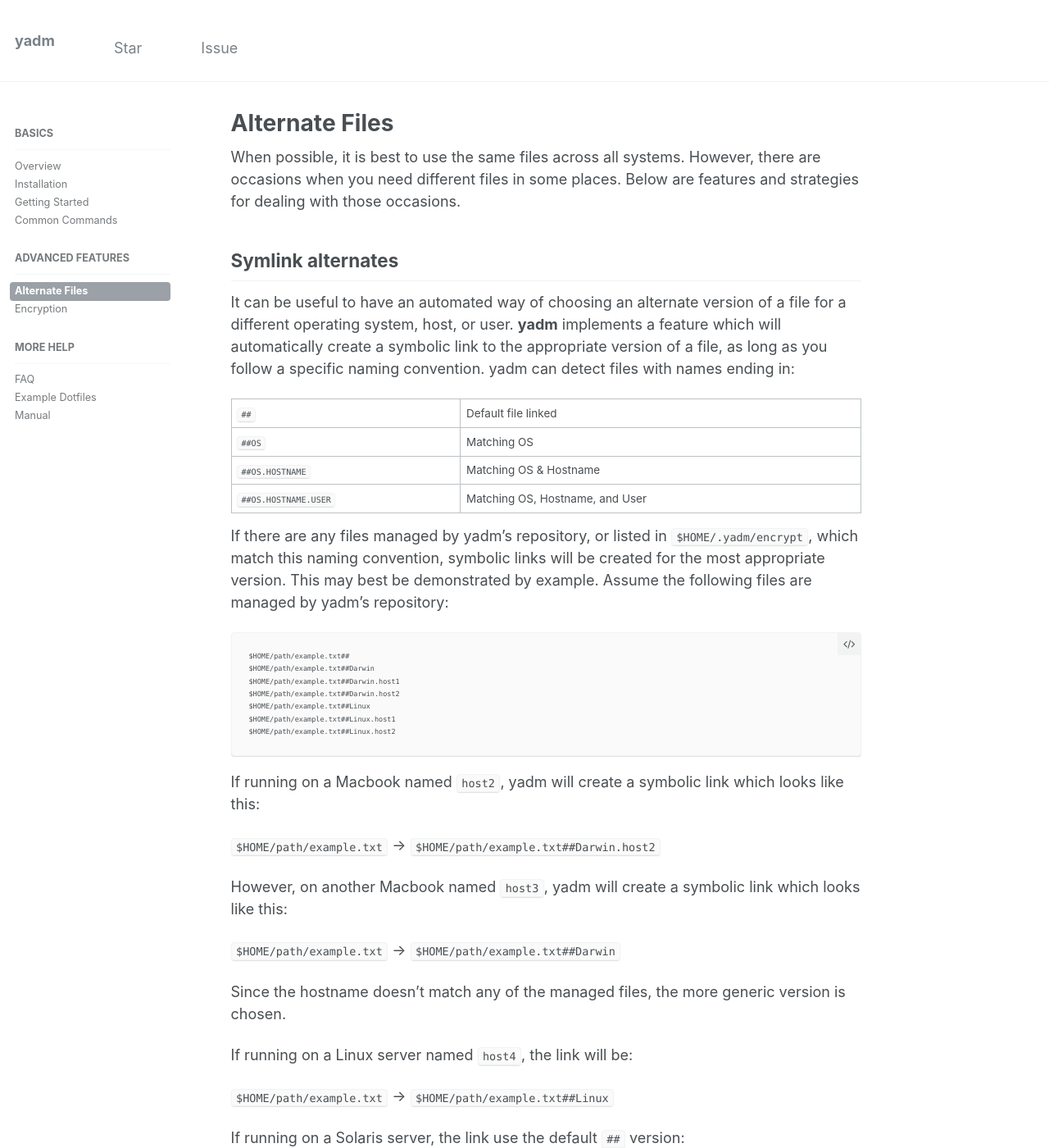
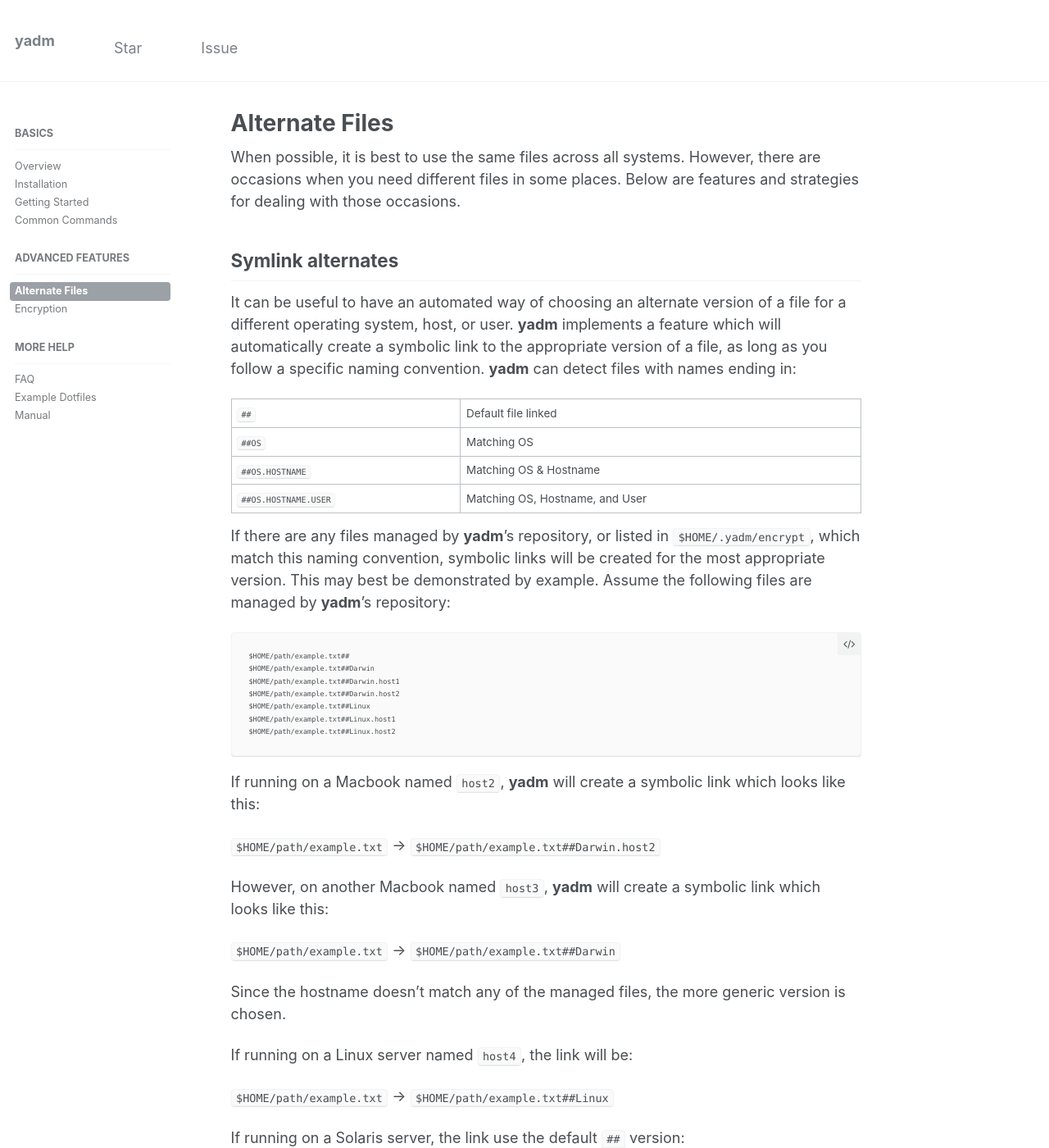
Before and after one commit to TheLocehiliosan/yadm, a Jekyll site: the page built from _docs/040_alternates.md, in a window 1280 px wide and 1400 px high. Shown: the whole window at 82% size. Built offline with Jekyll 4.4.1, drawn with Linux system fonts in a browser that asks for light colours; some of the changed text lies outside the part shown.

Commit message:
Match style with rest of website

```diff
--- a/_docs/040_alternates.md
+++ b/_docs/040_alternates.md
@@ -12,7 +12,7 @@
 It can be useful to have an automated way of choosing an alternate version of a
 file for a different operating system, host, or user. **yadm** implements a
 feature which will automatically create a symbolic link to the appropriate
-version of a file, as long as you follow a specific naming convention. yadm can
+version of a file, as long as you follow a specific naming convention. **yadm** can
 detect files with names ending in:
 
 | `##`                 | Default file linked             |
@@ -20,10 +20,10 @@
 | `##OS.HOSTNAME`      | Matching OS & Hostname          |
 | `##OS.HOSTNAME.USER` | Matching OS, Hostname, and User |
 
-If there are any files managed by yadm's repository, or listed in
+If there are any files managed by **yadm**'s repository, or listed in
 `$HOME/.yadm/encrypt`, which match this naming convention, symbolic links will
 be created for the most appropriate version. This may best be demonstrated by
-example. Assume the following files are managed by yadm's repository:
+example. Assume the following files are managed by **yadm**'s repository:
 
     $HOME/path/example.txt##
     $HOME/path/example.txt##Darwin
@@ -33,12 +33,12 @@
     $HOME/path/example.txt##Linux.host1
     $HOME/path/example.txt##Linux.host2
 
-If running on a Macbook named `host2`, yadm will create a symbolic link which
+If running on a Macbook named `host2`, **yadm** will create a symbolic link which
 looks like this:
 
 `$HOME/path/example.txt` → `$HOME/path/example.txt##Darwin.host2`
 
-However, on another Macbook named `host3`, yadm will create a symbolic link
+However, on another Macbook named `host3`, **yadm** will create a symbolic link
 which looks like this:
 
 `$HOME/path/example.txt` → `$HOME/path/example.txt##Darwin`
@@ -57,7 +57,10 @@
 If no `##` version exists and no files match the current OS/HOST- NAME/USER,
 then no link will be created.
 
-| OS is determined by running `uname -s`, HOSTNAME by running `hostname -s`, and USER by running `id -u -n`. **yadm** will automatically create these links by default. This can be disabled using the yadm.auto-alt configuration. Even if disabled, links can be manually created by running **yadm** alt.
+| OS is determined by running `uname -s`, HOSTNAME by running `hostname -s`, and
+USER by running `id -u -n`. **yadm** will automatically create these links by
+default. This can be disabled using the `yadm.auto-alt` configuration. Even if
+disabled, links can be manually created by running **yadm** alt.
 
 ## Strategies for alternate files on different systems
 
```
